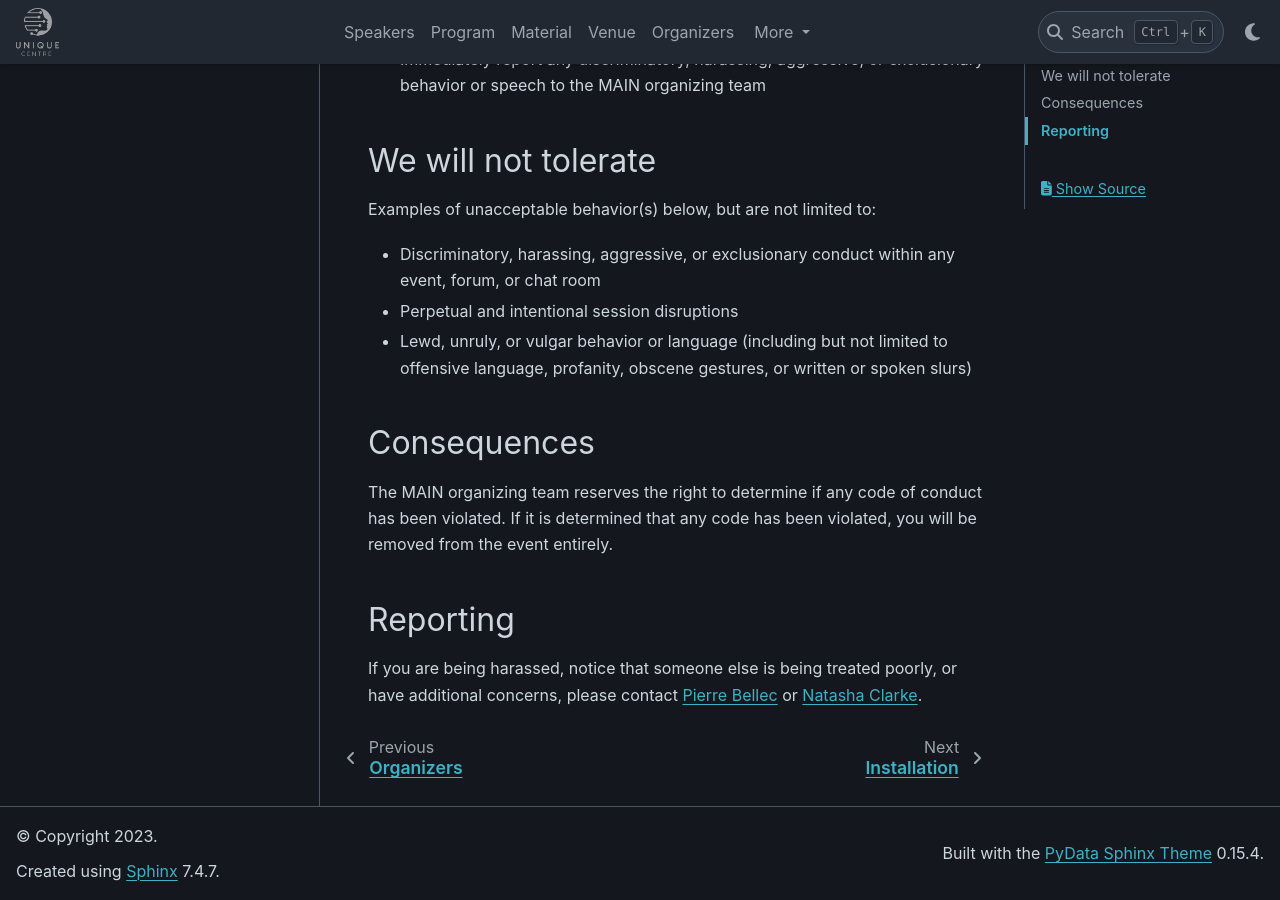
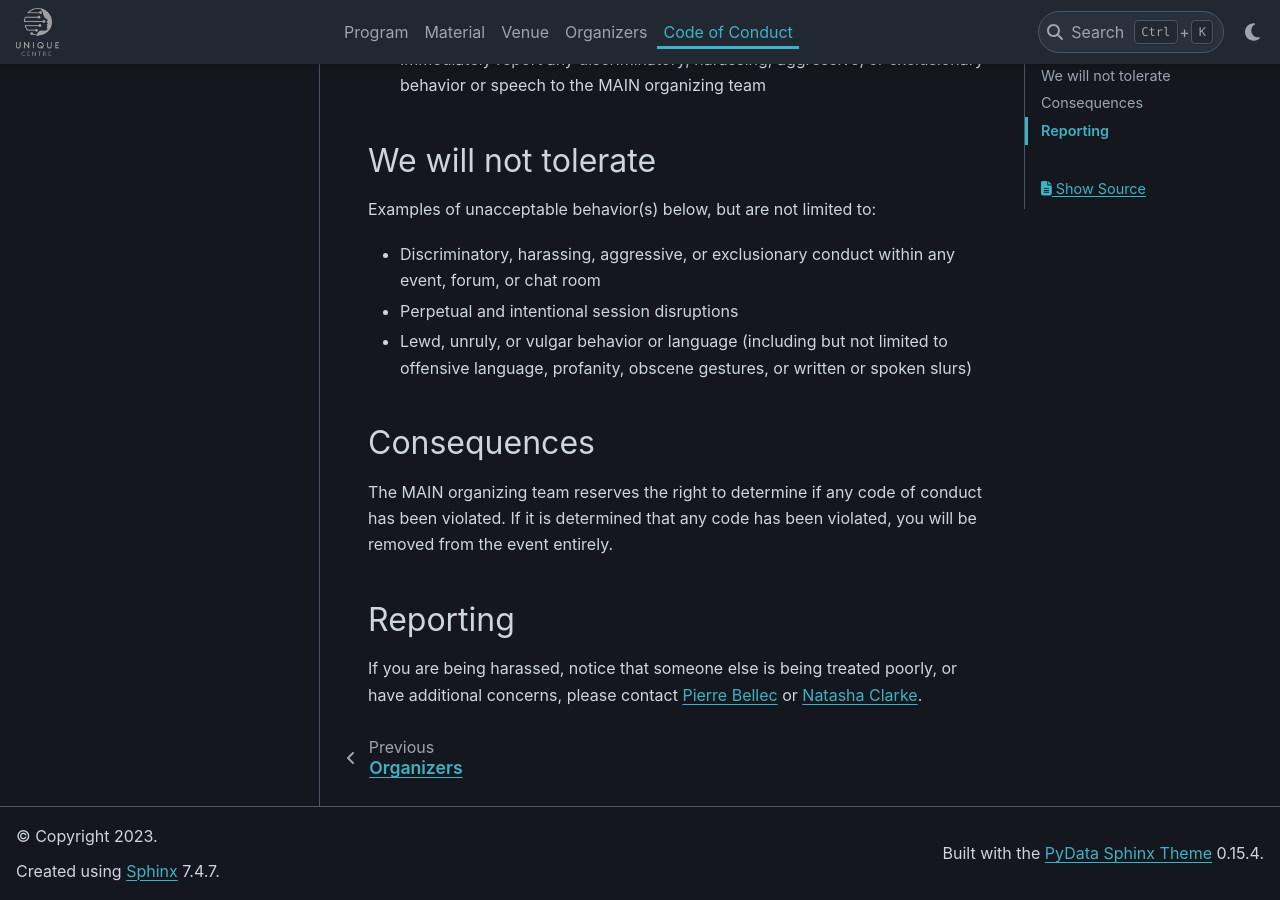
Before and after one commit to neuro-ai-creative-hacknight/neuro-ai-creative-hacknight.github.io, a Jupyter Book: the page built from content/CoC.md, in a window 1280 px wide and 900 px high, scrolled down 653 px. Built offline with Jupyter Book 1.0.4 settings and Sphinx 7.4.7 and the PyData theme 0.15.4, drawn with Linux system fonts in a browser that asks for light colours; pages that are not in the unit, such as notebooks, are missing from menus.

Commit message:
updated toc

```diff
--- a/content/_toc.yml
+++ b/content/_toc.yml
@@ -4,10 +4,9 @@
 format: jb-book
 root: intro
 chapters:
-- file: speakers
 - file: program
 - file: material
 - file: venue
 - file: organizers
 - file: CoC
-- file: installation
+- file: registration
```
